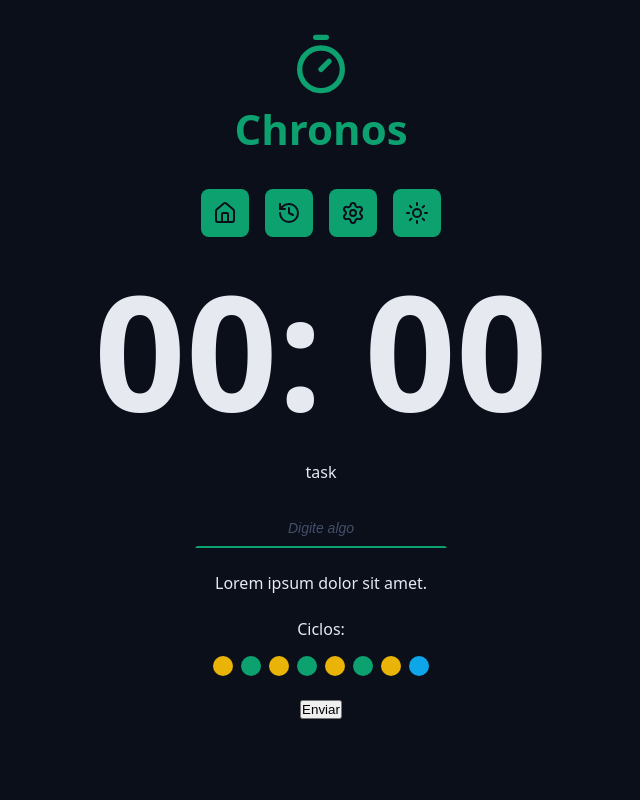
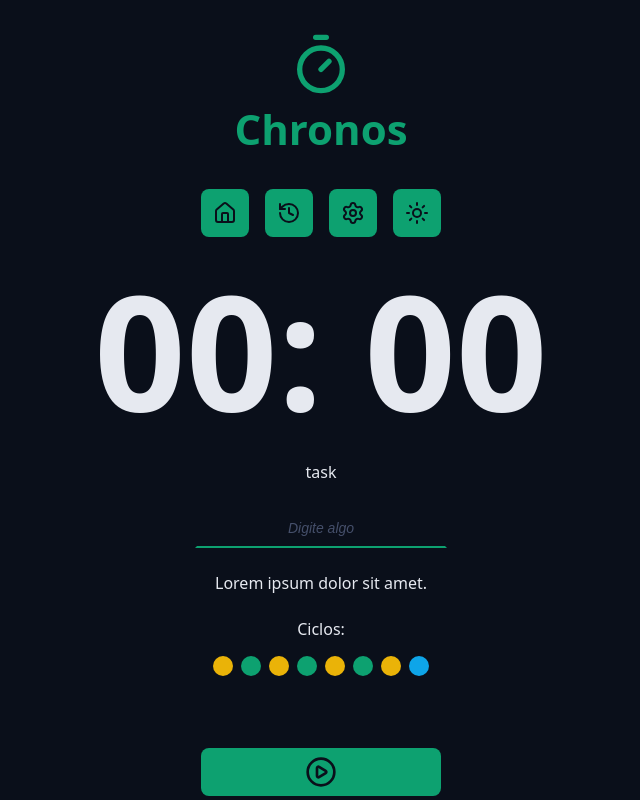
Before and after one commit to rogerr23/chronos-pomodoro, a React (Vite) app: page / in a window 1280 px wide. Shown: the top 800 px of the page, without its empty margins (319-959 px from the left). Built offline with nearby package versions, Linux system fonts and the light colour scheme.

Commit message:
Adicionando o DefaultButton

```diff
--- a/src/App.tsx
+++ b/src/App.tsx
@@ -7,6 +7,8 @@
 import { CountDown } from './components/CountDown';
 import { DefaultInput } from './components/DefaultInput';
 import { Cycles } from './components/Cycles';
+import { DefaultButton } from './components/DefaultButton';
+import { PlayCircleIcon, StopCircleIcon } from 'lucide-react';
 
 export function App() {
   return (
@@ -43,7 +45,8 @@
           </div>
 
           <div className='formRow'>
-            <button>Enviar</button>
+            <DefaultButton icon={<PlayCircleIcon />} color='green' />
+            <DefaultButton icon={<StopCircleIcon />} color='red' />
           </div>
         </form>
       </Container>
--- /dev/null
+++ b/src/components/DefaultButton/index.tsx
@@ -0,0 +1,20 @@
+import styles from './styles.module.css';
+
+type DefaultButtonProps = {
+  icon: React.ReactNode;
+  color?: 'green' | 'red';
+} & React.ComponentProps<'button'>;
+
+export function DefaultButton({
+  icon,
+  color = 'green',
+  ...props
+}: DefaultButtonProps) {
+  return (
+    <>
+      <button className={`${styles.button} ${styles[color]}`} {...props}>
+        {icon}
+      </button>
+    </>
+  );
+}
--- /dev/null
+++ b/src/components/DefaultButton/styles.module.css
@@ -0,0 +1,33 @@
+.button {
+  border: none;
+  background: var(--primary);
+  color: var(--text-over-primary);
+  display: flex;
+  align-items: center;
+  justify-content: center;
+  min-width: 24rem;
+  padding: 0.8rem;
+  border-radius: 0.8rem;
+  margin: 4.8rem 0;
+  cursor: pointer;
+  transition: all 0.1 ease-in-out;
+}
+
+.button svg {
+  width: 3.2rem;
+  height: 3.2rem;
+}
+
+.button:hover {
+  filter: brightness(80%);
+}
+
+.green {
+  background: var(--primary);
+  color: var(--text-over-primary);
+}
+
+.red {
+  background: var(--error);
+  color: var(--text-over-error);
+}
```
